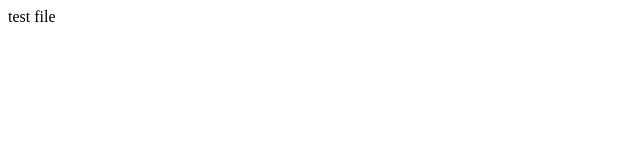
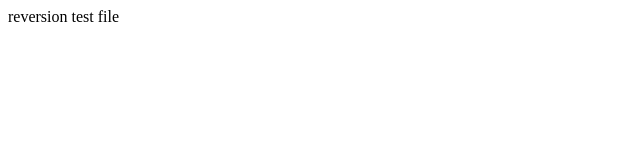
Before and after one commit to sharjeelwakeel/git-practise, a plain HTML site: page test.html in a window 1280 px wide. Shown: the full height of the page, 0-640 px from the left. Drawn offline with Linux system fonts and the light colour scheme.

Commit message:
new-changes

```diff
--- a/test.html
+++ b/test.html
@@ -6,7 +6,7 @@
     <title>Document</title>
 </head>
 <body>
-
+    reversion
     test file
 </body>
 </html>
```
